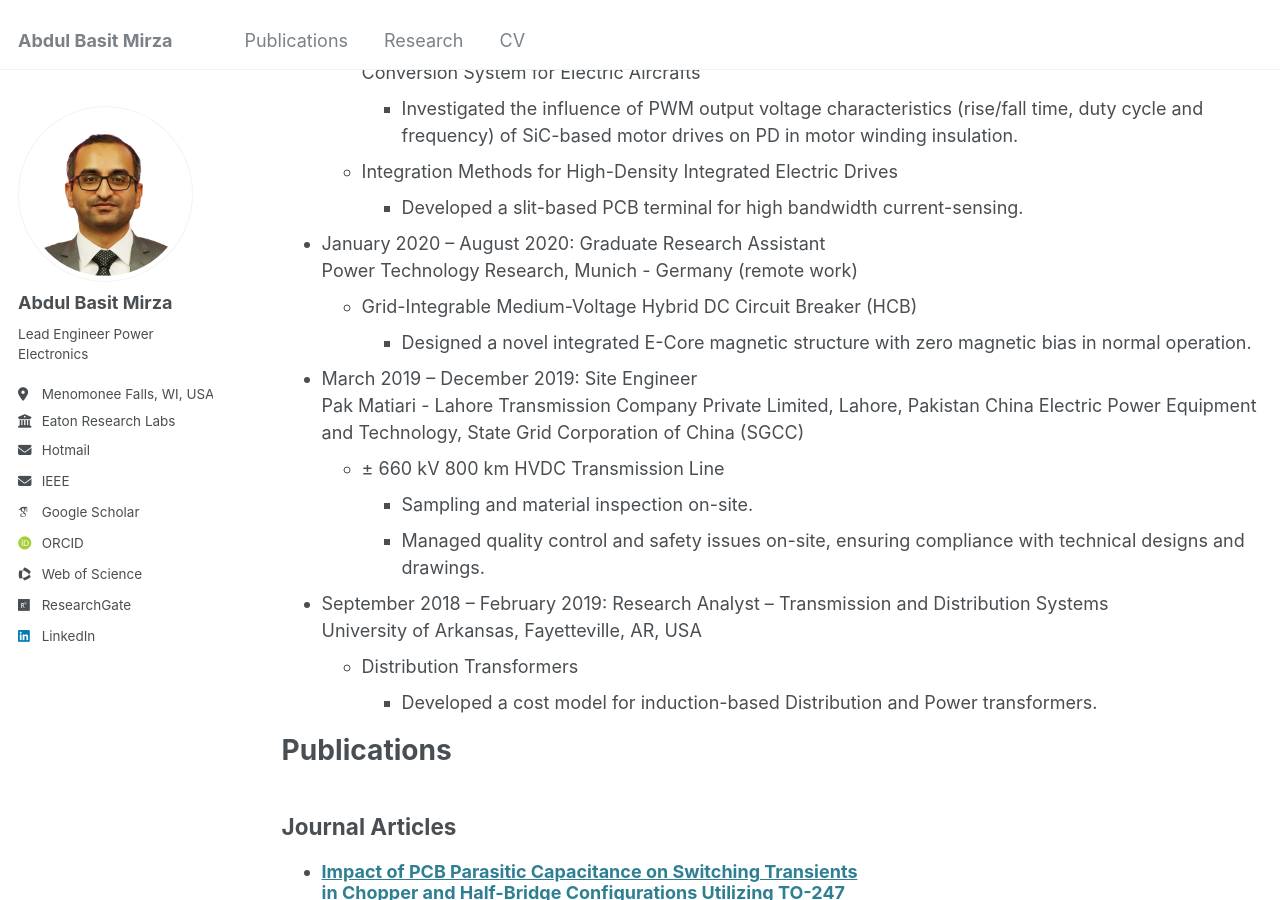
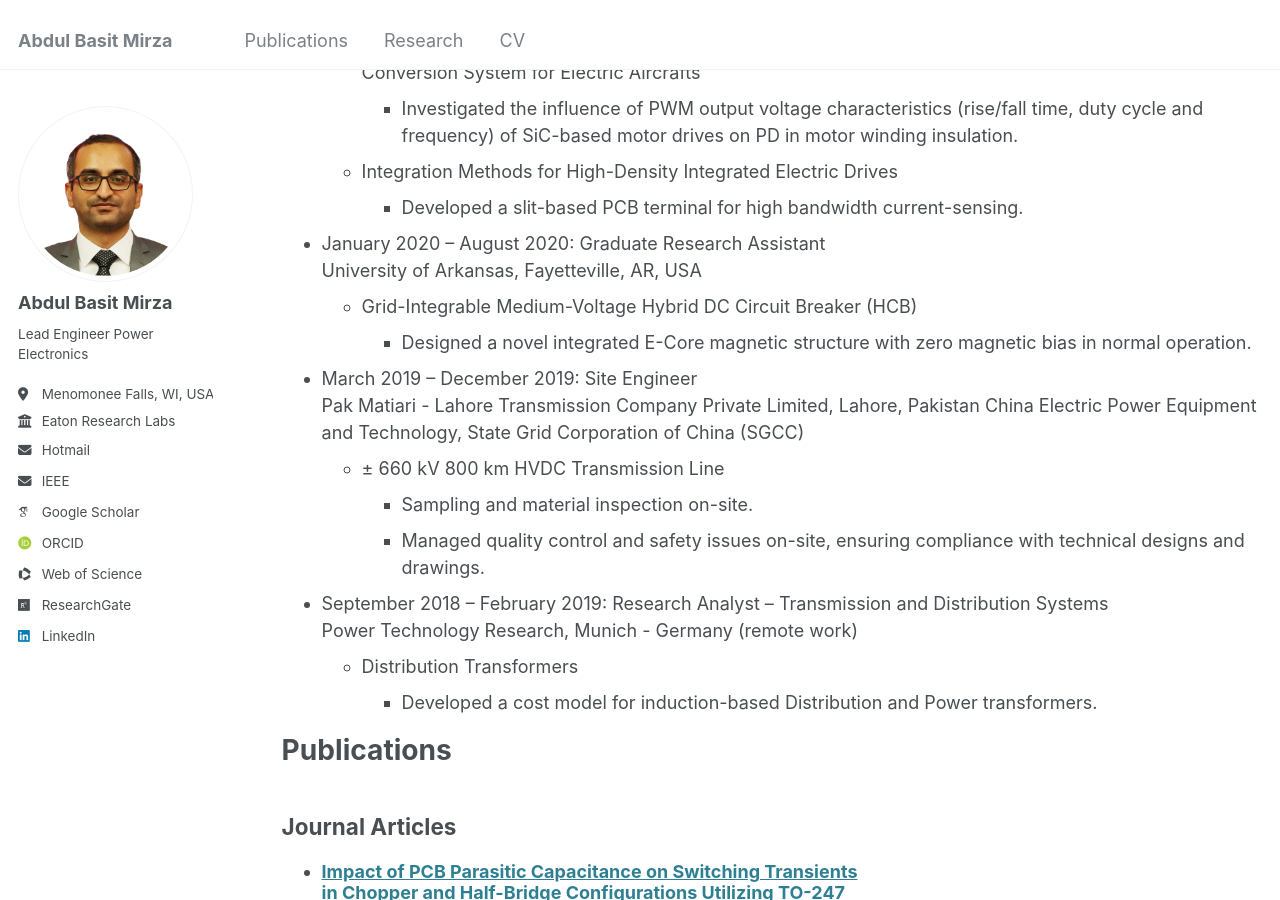
Before and after one commit to AbdulBasitMirza/abdulbasitmirza.github.io, a Jekyll site: the page built from _pages/cv.md, in a window 1280 px wide and 900 px high, scrolled down 1399 px. Built offline with Jekyll 4.4.1, drawn with Linux system fonts in a browser that asks for light colours; some web fonts are replaced; part of the change alters nothing that is shown.

Commit message:
Update cv.md

```diff
--- a/_pages/cv.md
+++ b/_pages/cv.md
@@ -45,7 +45,7 @@ Work & Research Experience
   * Integration Methods for High-Density Integrated Electric Drives
     * Developed a slit-based PCB terminal for high bandwidth current-sensing.
 * January 2020 – August 2020: Graduate Research Assistant <br>
-  Power Technology Research, Munich - Germany	(remote work)
+  University of Arkansas, Fayetteville, AR, USA
   * Grid-Integrable Medium-Voltage Hybrid DC Circuit Breaker (HCB)
     * Designed a novel integrated E-Core magnetic structure with zero magnetic bias in normal operation.
 * March 2019 – December 2019: Site Engineer <br>
@@ -55,7 +55,7 @@ Work & Research Experience
     * Sampling and material inspection on-site.
     * Managed quality control and safety issues on-site, ensuring compliance with technical designs and drawings.
 * September 2018 – February 2019: Research Analyst – Transmission and Distribution Systems  <br>
-  University of Arkansas, Fayetteville, AR, USA
+  Power Technology Research, Munich - Germany	(remote work)
   * Distribution Transformers
     * Developed a cost model for induction-based Distribution and Power transformers.
 
```
